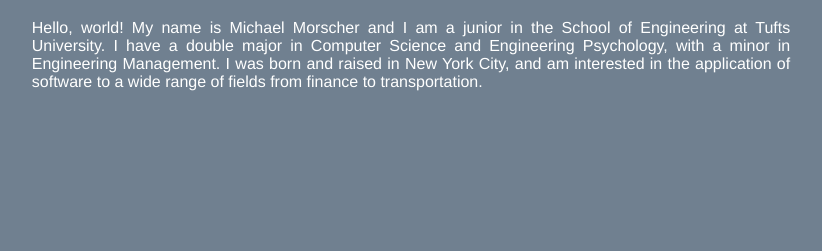
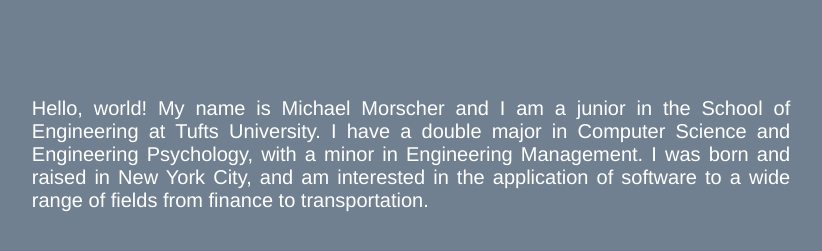
Before and after one commit to mcmorscher/mcmorscher.github.io, a plain HTML site: page bio.html in a window 1280 px wide. Shown: the part 61-312 px from the top of the page, without its empty margins (229-1051 px from the left). Drawn offline with Linux system fonts and the light colour scheme.

Commit message:
Improved style of biography text display

```diff
--- a/general_style.css
+++ b/general_style.css
@@ -25,9 +25,11 @@ h2 {
 }
 
 p {
+    margin-top: 100px;
     padding-left: 20%;
     padding-right: 20%;
     text-align: justify;
+    font-size: 20px;
 }
 
 #bio_header {
```
